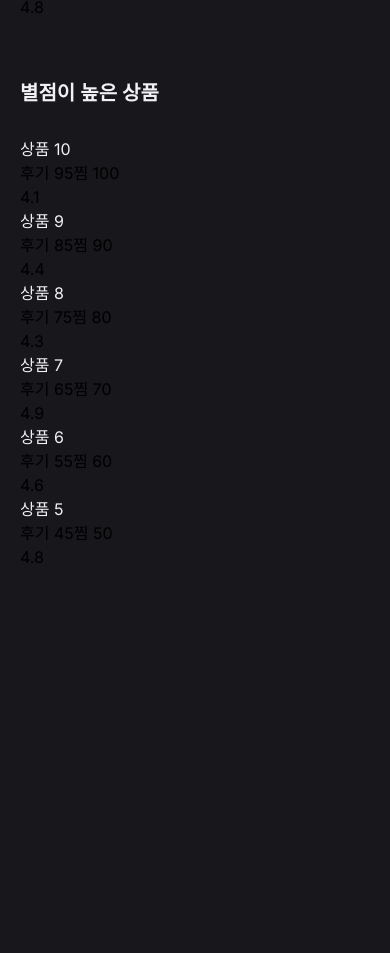
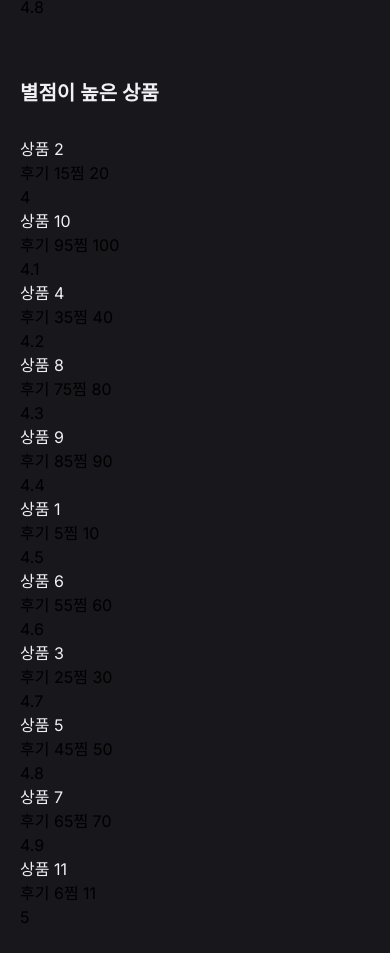
Before and after one commit to nali-kang/MOGAZOA, a Next.js app: page / in a window 390 px wide. Shown: the part 1036-1989 px from the top of the page. Before the commit the page ends 1629 px from the top, so only its background shows below. Built offline with nearby package versions, Linux system fonts and the light colour scheme.

Commit message:
feat : 정렬 기능 추가

```diff
--- a/src/Components/HomeComponents/Products/ProductsCategory/index.tsx
+++ b/src/Components/HomeComponents/Products/ProductsCategory/index.tsx
@@ -1,38 +1,30 @@
+import sortingOptions from '@/Constant/SortingOption';
 import Products from '..';
 import productMockData from '../productMockData.json';
-
-interface ProductType {
-  updatedAt: string;
-  createdAt: string;
-  writerId: number;
-  categoryId: number;
-  favoriteCount: number;
-  reviewCount: number;
-  rating: number;
-  image: string;
-  name: string;
-  id: number;
-}
+import { ProductType } from '@/Types/ProductType';
 
 interface ProductsCategoryProps {
   category: number | 'hot' | 'rating';
+  sortingOption?: keyof typeof sortingOptions;
 }
 
-export default function ProductsCategory({ category }: ProductsCategoryProps) {
+export default function ProductsCategory({ category, sortingOption }: ProductsCategoryProps) {
   let sortedProductData: ProductType[] = [];
 
   switch (category) {
     case 'hot':
-      sortedProductData = productMockData.list
-        .sort((a: ProductType, b: ProductType) => b.favoriteCount - a.favoriteCount)
-        .slice(0, 6);
+      sortedProductData = productMockData.list.sort(sortingOptions.like).slice(0, 6);
       break;
     case 'rating':
-      sortedProductData = productMockData.list.sort((a: ProductType, b: ProductType) => b.rating - a.rating);
+      sortedProductData = productMockData.list.sort(sortingOptions.downstar);
       break;
     default:
       if (typeof category === 'number') {
         sortedProductData = productMockData.list.filter((product: ProductType) => product.categoryId === category);
+        if (sortingOption && sortingOptions[sortingOption]) {
+          console.log(sortingOption);
+          sortedProductData = sortedProductData.sort(sortingOptions[sortingOption]);
+        }
       }
       break;
   }
--- a/src/Components/HomeComponents/Sidemenu/index.tsx
+++ b/src/Components/HomeComponents/Sidemenu/index.tsx
@@ -1,30 +1,13 @@
 import React from 'react';
-
-interface Category {
-  id: number;
-  name: string;
-}
+import { categories } from '@/Constant/Categories';
 
 interface SidemenuProps {
   onSelectCategory: (category: number | 'hot' | 'rating') => void;
 }
 
 export default function Sidemenu({ onSelectCategory }: SidemenuProps) {
-  const categories: Category[] = [
-    { id: 1, name: '음악' },
-    { id: 2, name: '영화/드라마' },
-    { id: 3, name: '강의/책' },
-    { id: 4, name: '호텔' },
-    { id: 5, name: '가구/인테리어' },
-    { id: 6, name: '식당' },
-    { id: 7, name: '전자기기' },
-    { id: 8, name: '화장품' },
-    { id: 9, name: '의류/악세서리' },
-    { id: 10, name: '앱' },
-  ];
-
   return (
-    <div className="hidden px-[20px] py-[30px] min-w-[150px] md:flex md:flex-col">
+    <div className="hidden px-[20px] min-w-[150px] md:flex md:flex-col">
       <p className="text-[16px] text-white mb-[32px]">카테고리</p>
       <ul>
         {categories.map((category) => (
--- /dev/null
+++ b/src/Constant/Categories.ts
@@ -0,0 +1,17 @@
+export interface Category {
+  id: number;
+  name: string;
+}
+
+export const categories: Category[] = [
+  { id: 1, name: '음악' },
+  { id: 2, name: '영화/드라마' },
+  { id: 3, name: '강의/책' },
+  { id: 4, name: '호텔' },
+  { id: 5, name: '가구/인테리어' },
+  { id: 6, name: '식당' },
+  { id: 7, name: '전자기기' },
+  { id: 8, name: '화장품' },
+  { id: 9, name: '의류/악세서리' },
+  { id: 10, name: '앱' },
+];
--- /dev/null
+++ b/src/Constant/SortingOption.ts
@@ -0,0 +1,9 @@
+import { ProductType } from '@/Types/ProductType';
+
+const sortingOptions = {
+  latest: (a: ProductType, b: ProductType) => new Date(b.updatedAt).getTime() - new Date(a.updatedAt).getTime(),
+  downstar: (a: ProductType, b: ProductType) => a.rating - b.rating,
+  upstar: (a: ProductType, b: ProductType) => b.rating - a.rating,
+  like: (a: ProductType, b: ProductType) => b.favoriteCount - a.favoriteCount,
+};
+export default sortingOptions;
--- a/src/app/page.tsx
+++ b/src/app/page.tsx
@@ -1,23 +1,35 @@
 'use client';
 
+import { useState } from 'react';
+import { categories } from '@/Constant/Categories';
 import FloatingButton from '@/Components/Commons/Button/FloatingButton';
 import ProductsCategory from '@/Components/HomeComponents/Products/ProductsCategory';
 import ReveiwRank from '@/Components/HomeComponents/ReviewRank';
 import Sidemenu from '@/Components/HomeComponents/Sidemenu';
 import NavigationBar from '@/Components/NavigationBar/Navigationbar';
-import { useState } from 'react';
+import { Dropdown, Option } from '@/Components/Commons/Dropdown/DropdownComponent';
 
 export default function Home() {
-  const [selectedCategory, setSelectedCategory] = useState<number | 'hot' | 'rating'>('hot');
+  const [selectedCategory, setSelectedCategory] = useState<number | 'hot' | 'rating' | null>(null);
+  const [sorting, setSorting] = useState<'latest' | 'upstar' | 'downstar' | 'like'>('latest');
+
+  const sort: Option[] = [
+    { label: '최신순', value: 'latest' },
+    { label: '별점 높은순', value: 'upstar' },
+    { label: '별점 낮은순', value: 'downstar' },
+    { label: '좋아요순', value: 'like' },
+  ];
 
   return (
     <div>
       <NavigationBar firstTitle="비교하기" secondTitle="내 프로필" />
-      <div className="flex flex-col justify-normal px-[20px] pt-[30px] gap-[25px] w-full lg:justify-center md:pl-[25px] md:pr-[30px] md:pt-[40px] md:flex-row lg:flex-row">
+      <div className="flex flex-col justify-normal px-[20px] pt-[30px] gap-[25px] w-full lg:justify-center md:pl-[25px] md:pr-[30px] md:pt-[40px] md:flex-row lg:pt-[60px] lg:flex-row">
         <Sidemenu onSelectCategory={setSelectedCategory} />
         <div className="flex flex-col lg:flex-row-reverse lg:gap-[60px]">
           <ReveiwRank />
           <div className="">
+            {selectedCategory === null ? (
+              <>
                 <div className="mb-[60px] lg:mb-[80px]">
                   <h1 className="text-white text-[20px] font-semibold leading-7 mb-[30px] lg:text-[24px] lg:leading-none ">
                     지금 핫한 상품
@@ -29,8 +41,21 @@ export default function Home() {
                   <h1 className="text-white text-[20px] font-semibold leading-7 mb-[30px] lg:text-[24px] lg:leading-none ">
                     별점이 높은 상품
                   </h1>
-              <ProductsCategory category={selectedCategory} />
+                  <ProductsCategory category="rating" />
                 </div>
+              </>
+            ) : (
+              <div>
+                <div className="flex justify-between">
+                  <h1 className="text-white text-[20px] font-semibold leading-7 mb-[30px] lg:text-[24px] lg:leading-none ">
+                    {categories.find((category) => category.id === selectedCategory)?.name}의 모든상품
+                  </h1>
+                  <Dropdown option={sort} value={sorting} onChange={(value: any) => setSorting(value)} type="sort" />
+                </div>
+
+                <ProductsCategory category={selectedCategory} sortingOption={sorting} />
+              </div>
+            )}
           </div>
         </div>
       </div>
```
Lines whose indentation alone changed are shown as unchanged.
